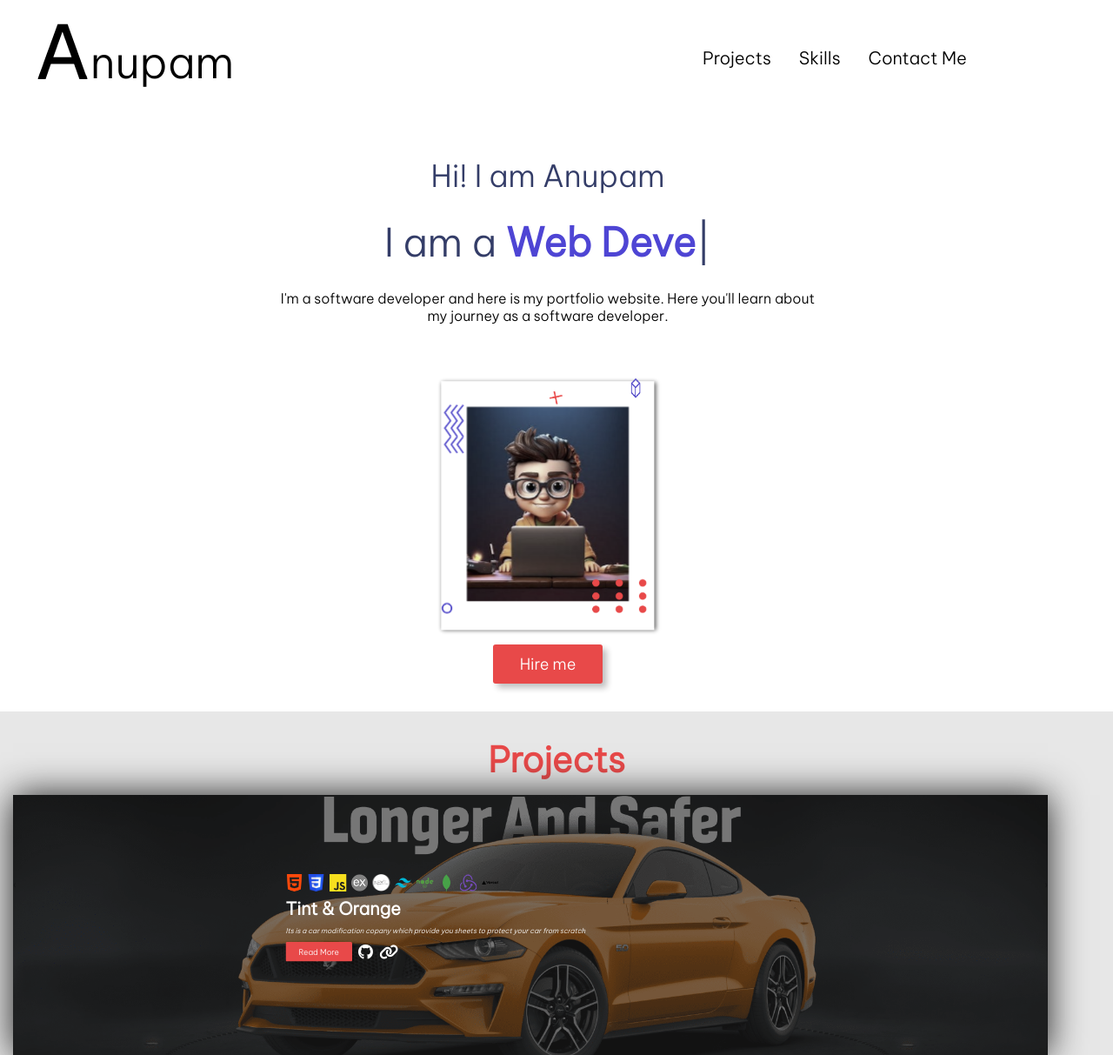
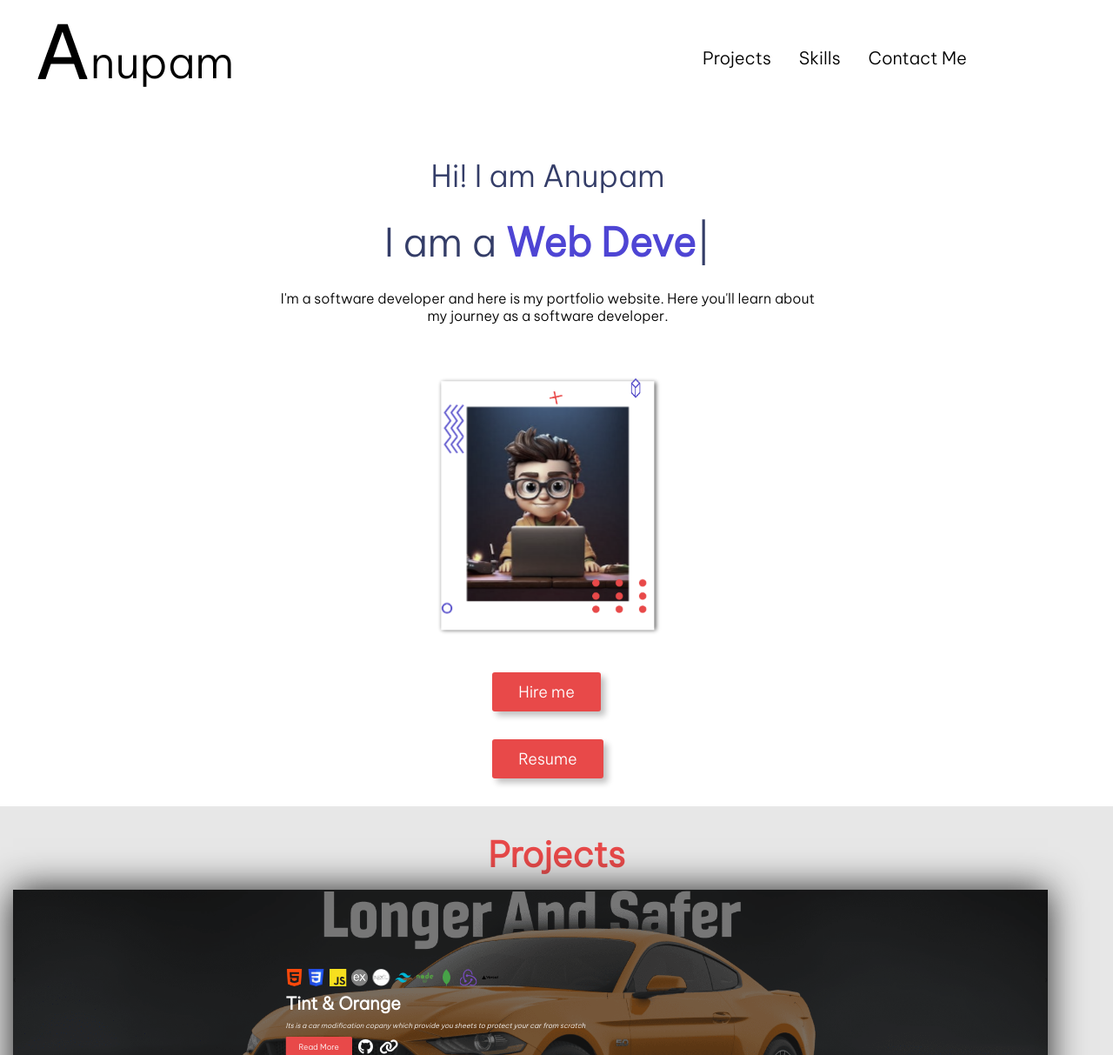
Before and after one commit to 9582anupam/Portfolio, a PHP site: page / in a window 1280 px wide. Shown: the top 1213 px of the page at 87% size. Run offline with PHP 8.4, Linux system fonts and the light colour scheme; some libraries are stand-ins or nearby versions.

Commit message:
add download resume on resume button click for smaller screen

```diff
--- a/index.html
+++ b/index.html
@@ -48,7 +48,7 @@
                             website. Here you'll learn about my journey as a
                             software developer.
                         </div>
-                        <div class="hero-btn">
+                        <div class="hero-btn-top">
                             <a class="btn-pink" id="btn-top" href="https://www.linkedin.com/in/9582anupam/">Hire me</a>
                             <a class="btn-pink" id="btn-top" href="resume.html">Resume</a>
                         </div>
@@ -76,7 +76,11 @@
                                 alt="user" />
                         </div>
                     </div>
-                    <a class="btn-pink" id="btn-bottom" href="https://www.linkedin.com/in/9582anupam/">Hire me</a>
+                    <div class="hero-btn-bottom">
+                        <a class="btn-pink" id="btn-bottom" href="https://www.linkedin.com/in/9582anupam/">Hire me</a>
+                        <!-- <a href="Resume (18).pdf" download="AnupamResume">Resume</a> -->
+                        <a class="btn-pink" id="btn-bottom" href="Resume (18).pdf" download="AnupamResume">Resume</a>
+                    </div>
 
                 </div>
 
--- a/styles.css
+++ b/styles.css
@@ -96,15 +96,22 @@ a
     justify-content: center;
     align-items: center;
 
-    gap: 5rem;
     margin: 4rem auto;
     padding: 0 1rem;
     padding-bottom: 8rem;
 }
 
-.hero-btn
+.hero-btn-top
 {
     display: flex;
+    gap: 2rem;
+}
+
+.hero-btn-bottom
+{
+    /* padding-top: 2rem; */
+    display: flex;
+    flex-direction: column;
     gap: 2rem;
 }
 
@@ -165,6 +172,7 @@ a
 
 .hero-section-description
 {
+    padding-bottom: 5rem;
     margin-top: 1rem;
     width: 70%;
     font-weight: 500;
@@ -954,7 +962,7 @@ footer
     }
     #btn-bottom
     {
-        margin-top: -7rem;
+        /* margin-top: -6rem; */
         display: block;
     }
     .hero-section-right
```
Also changed, not shown: 1 other file.
